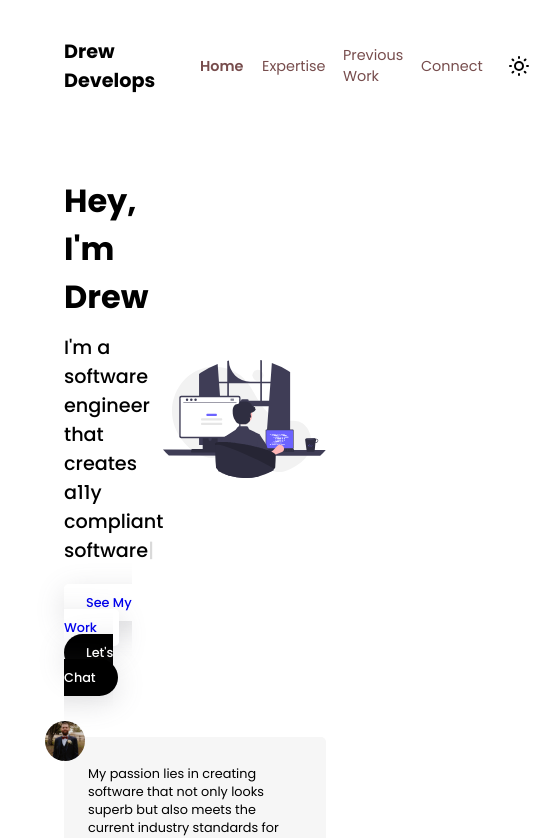
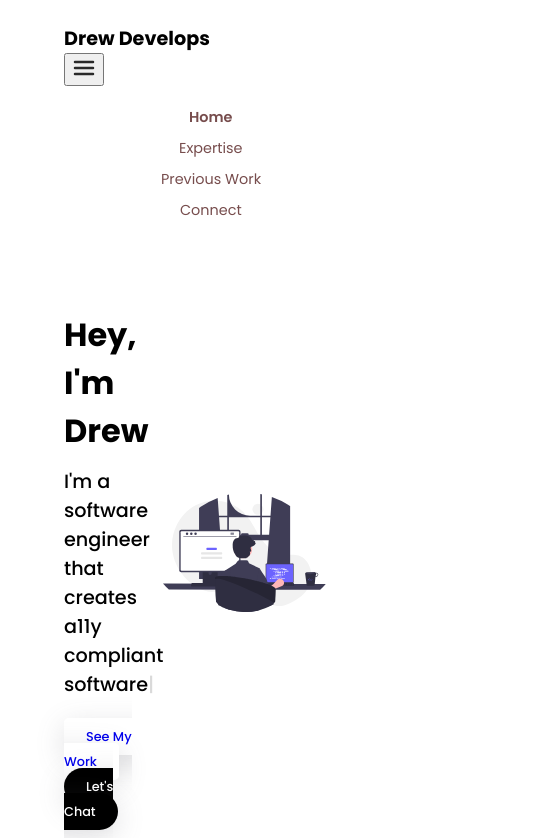
Before and after one commit to drewdoesdevelopment/drew-develops, a SvelteKit app: page / in a window 390 px wide. Shown: the top 838 px of the page, 539 px wide, since content can reach past the window. Built offline with nearby package versions, Linux system fonts and the light colour scheme.

Commit message:
Adds nav menu hamburger button for mobile viewports

```diff
--- a/src/elements/Navbar.svelte
+++ b/src/elements/Navbar.svelte
@@ -40,6 +40,30 @@
 
 <nav>
 	<a class="logo" href="/">Drew Develops</a>
+
+    <button class="nav-menu-button">
+        <svg
+            width="24px"
+            height="24px"
+            viewBox="0 0 24 24"
+            fill="none"
+            xmlns="http://www.w3.org/2000/svg">
+            <g clip-path="url(#clip0_429_11066)">
+                <path
+                    d="M3 6.00092H21M3 12.0009H21M3 18.0009H21"
+                    stroke="#292929"
+                    stroke-width="2.5"
+                    stroke-linecap="round"
+                    stroke-linejoin="round"/>
+            </g>
+            <defs>
+                <clipPath id="clip0_429_11066">
+                    <rect width="24" height="24" fill="transparent" transform="translate(0 0.000915527)" />
+                </clipPath>
+            </defs>
+        </svg>
+    </button>
+
 	<div class="flex-right">
 		<ul>
 			{#each navLinks as navLink}
@@ -53,6 +77,7 @@
 				</li>
 			{/each}
 		</ul>
+
 		<button class="theme-selector" on:click={toggleTheme}>
 			{#if theme === 'dark'}
 				<svg
@@ -60,15 +85,13 @@
 					height="24px"
 					viewBox="0 0 24 24"
 					fill="#FFFFFF"
-					xmlns="http://www.w3.org/2000/svg"
-				>
+					xmlns="http://www.w3.org/2000/svg">
 					<path
 						d="M3.32031 11.6835C3.32031 16.6541 7.34975 20.6835 12.3203 20.6835C16.1075 20.6835 19.3483 18.3443 20.6768 15.032C19.6402 15.4486 18.5059 15.6834 17.3203 15.6834C12.3497 15.6834 8.32031 11.654 8.32031 6.68342C8.32031 5.50338 8.55165 4.36259 8.96453 3.32996C5.65605 4.66028 3.32031 7.89912 3.32031 11.6835Z"
 						stroke="#504b5e"
 						stroke-width="2"
 						stroke-linecap="round"
-						stroke-linejoin="round"
-					/>
+						stroke-linejoin="round"/>
 				</svg>
 			{:else}
 				<svg
@@ -76,8 +99,7 @@
 					height="24px"
 					viewBox="0 0 24 24"
 					fill="none"
-					xmlns="http://www.w3.org/2000/svg"
-				>
+					xmlns="http://www.w3.org/2000/svg">
 					<path
 						d="M12 3V4M12 20V21M4 12H3M6.31412 6.31412L5.5 5.5M17.6859 6.31412L18.5 5.5M6.31412 17.69L5.5 18.5001M17.6859 17.69L18.5 18.5001M21 12H20M16 12C16 14.2091 14.2091 16 12 16C9.79086 16 8 14.2091 8 12C8 9.79086 9.79086 8 12 8C14.2091 8 16 9.79086 16 12Z"
 						stroke="#000000"
@@ -111,6 +133,10 @@
 		.logo {
 			font-weight: bold;
 			font-size: 1.2rem;
+		}
+
+        .nav-menu-button {
+            display: none;
         }
 
 		.theme-selector {
@@ -161,7 +187,7 @@
 		}
 	}
 
-    html[data-theme="dark"] {
+	html[data-theme='dark'] {
 		nav {
 			ul li a::before {
 				background-color: white !important;
@@ -171,9 +197,26 @@
 		}
 	}
 
-    @media(max-width: 380px) {
-        a {
-            color: red !important;
+	@media (max-width: 600px) {
+		nav {
+			flex-direction: column;
+			align-items: start;
+
+			ul {
+				flex-direction: column;
+			}
+
+            .nav-menu-button {
+                display: block;
+            }
+		}
+
+		.flex-right {
+			align-self: center;
+		}
+
+		.theme-selector {
+			display: none;
 		}
 	}
 </style>
```
Also changed, not shown: src/styles/global.scss (line endings or trailing spaces). Lines whose indentation alone changed are shown as unchanged.
